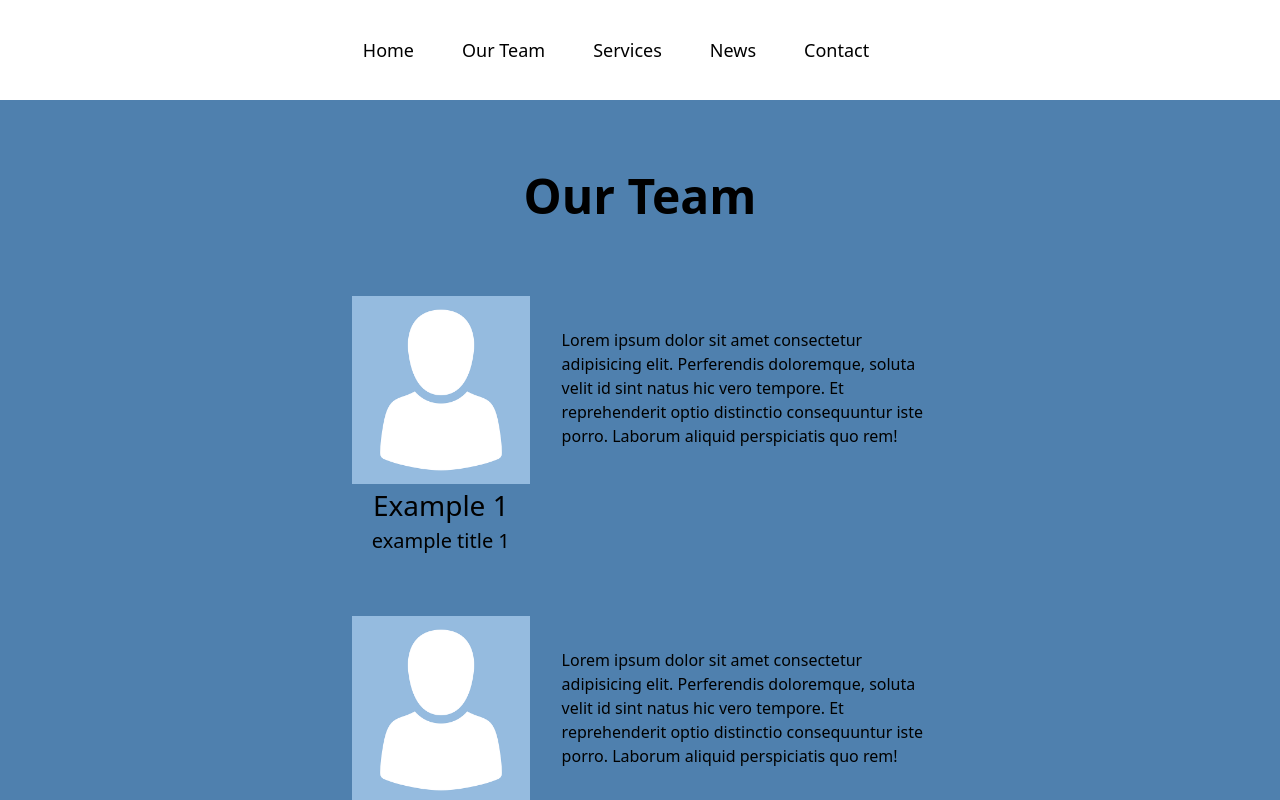
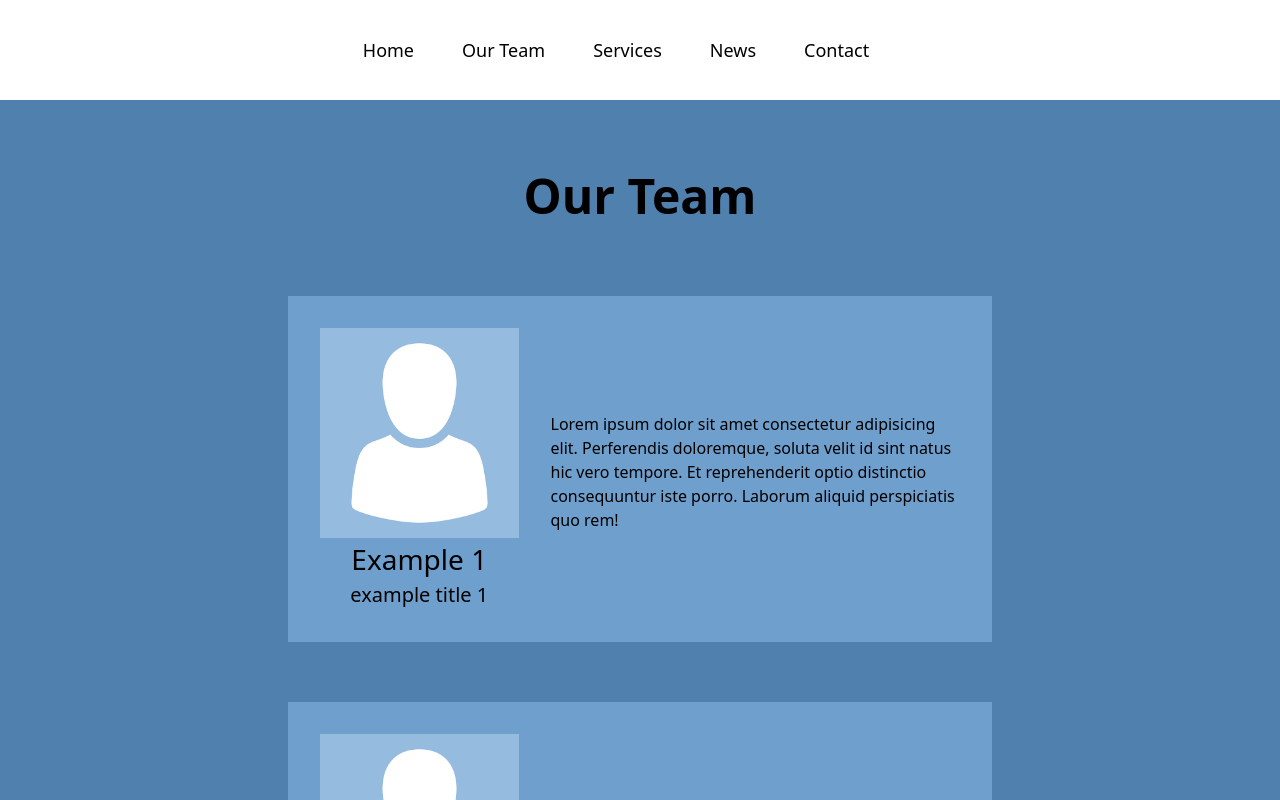
Before and after one commit to katlizf/Next.js-TypeScript-Site-Mock-Up, a Next.js app: page /OurTeam in a window 1280 px wide. Shown: the top 800 px of the page. Built offline with nearby package versions, Linux system fonts and the light colour scheme.

Commit message:
styling changes

```diff
--- a/src/components/NewsItem.tsx
+++ b/src/components/NewsItem.tsx
@@ -23,8 +23,8 @@ function NewsItem({news}: {news: any}) {
                     <Image
                         src={news.image}
                         alt={news.title}
-                        width={550}
-                        height={520} />
+                        width={700}
+                        height={620} />
                 </div>
                 ))}
         </div>
--- a/src/styles/NewsItem.module.css
+++ b/src/styles/NewsItem.module.css
@@ -21,6 +21,7 @@
     padding-top: 3rem;
     margin-bottom: 3rem;
     border-top: solid;
+    border-color: #6f9fcc;
     z-index: 99;
 }
 .main:last-child {
--- a/src/styles/TeamMember.module.css
+++ b/src/styles/TeamMember.module.css
@@ -17,9 +17,11 @@
 .member {
     display: flex;
     flex-direction: row;
-    width: 45vw;
+    width: 55vw;
     margin-bottom: 3.75rem;
     z-index: 99;
+    padding: 2rem;
+    background-color: #6f9fcc;
 }
 .member:last-child {
     margin-bottom: 3.75rem;
@@ -43,6 +45,6 @@
 }
 .statement {
     display: flex;
-    margin-top: 2rem;
+    margin-top: 5.25rem;
     z-index: 99;
 }
```
